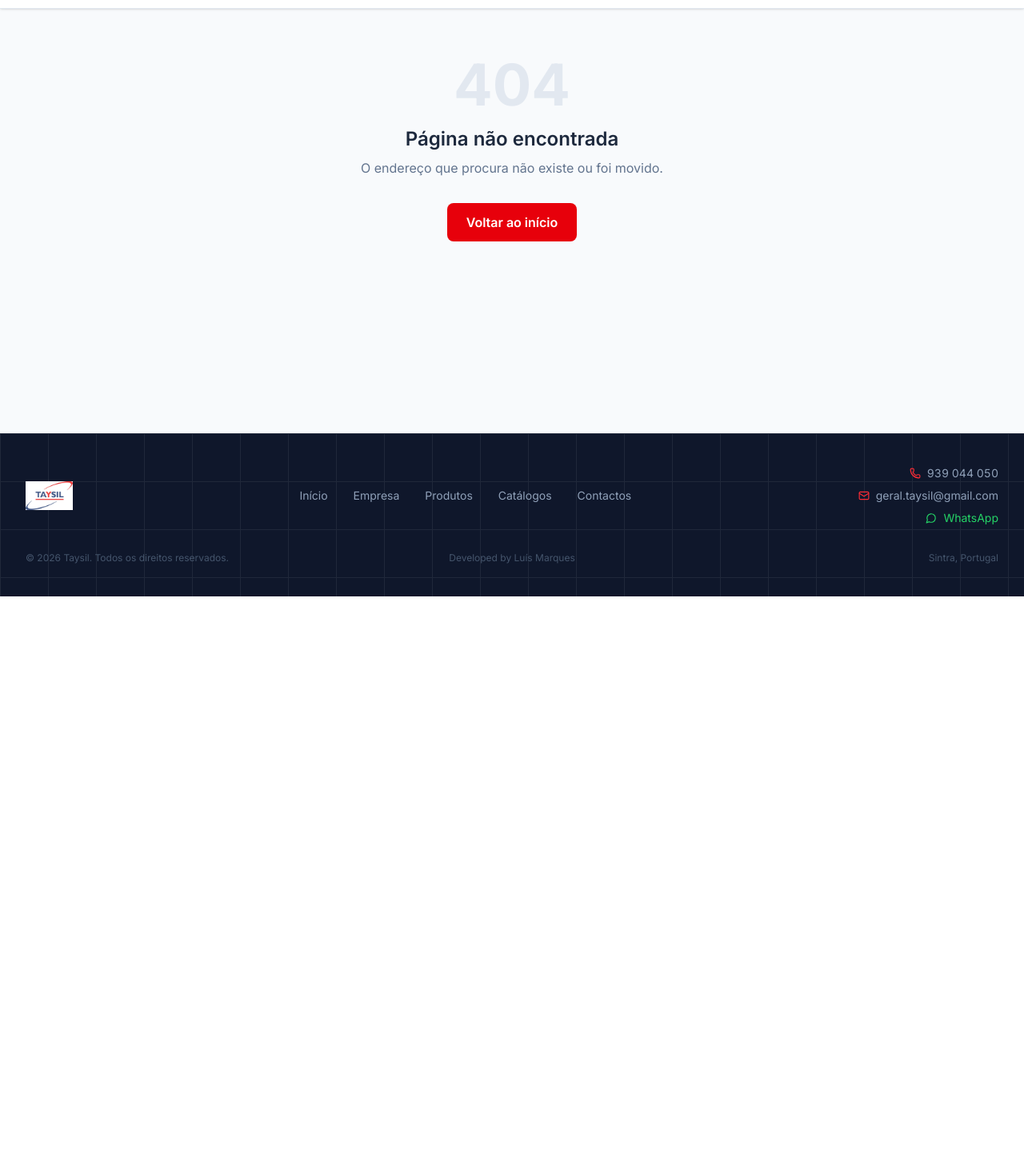
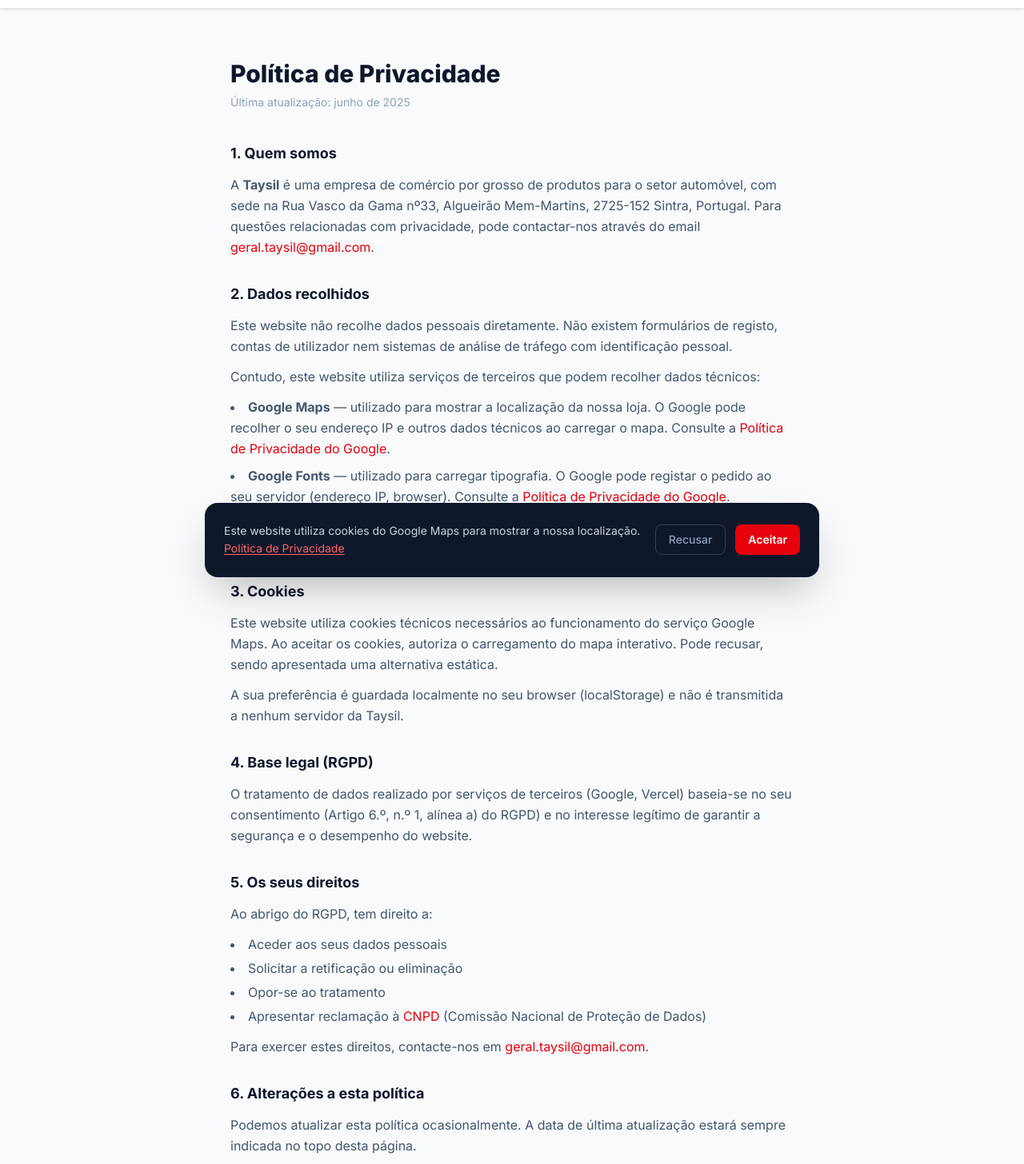
Before and after one commit to lmarques39/taysil, a React (Vite) app: page /privacidade in a window 1280 px wide. Shown: the part 54-1510 px from the top of the page at 80% size. Before the commit the page ends 800 px from the top, so only its background shows below. Built offline with nearby package versions, Linux system fonts and the light colour scheme.

Commit message:
feat: add GDPR cookie consent banner and Privacy Policy page

```diff
--- a/src/App.tsx
+++ b/src/App.tsx
@@ -6,6 +6,7 @@
 import Catalogos from './pages/Catalogos'
 import Contactos from './pages/Contactos'
 import NotFound from './pages/NotFound'
+import Privacidade from './pages/Privacidade'
 
 export default function App() {
   return (
@@ -17,6 +18,7 @@
           <Route path="/produtos" element={<Produtos />} />
           <Route path="/catalogos" element={<Catalogos />} />
           <Route path="/contactos" element={<Contactos />} />
+          <Route path="/privacidade" element={<Privacidade />} />
           <Route path="*" element={<NotFound />} />
         </Routes>
       </PageLayout>
--- /dev/null
+++ b/src/components/CookieBanner.tsx
@@ -0,0 +1,62 @@
+import { useState, useEffect } from 'react'
+import { Link } from 'react-router-dom'
+
+const STORAGE_KEY = 'taysil_cookie_consent'
+
+export type CookieConsent = 'accepted' | 'declined' | null
+
+export function useCookieConsent() {
+  const [consent, setConsent] = useState<CookieConsent>(() => {
+    return (localStorage.getItem(STORAGE_KEY) as CookieConsent) ?? null
+  })
+
+  const accept = () => {
+    localStorage.setItem(STORAGE_KEY, 'accepted')
+    setConsent('accepted')
+  }
+
+  const decline = () => {
+    localStorage.setItem(STORAGE_KEY, 'declined')
+    setConsent('declined')
+  }
+
+  return { consent, accept, decline }
+}
+
+export default function CookieBanner() {
+  const { consent, accept, decline } = useCookieConsent()
+  const [visible, setVisible] = useState(false)
+
+  useEffect(() => {
+    if (consent === null) setVisible(true)
+  }, [consent])
+
+  if (!visible) return null
+
+  return (
+    <div className="fixed bottom-0 left-0 right-0 z-50 p-4 sm:p-6">
+      <div className="max-w-3xl mx-auto bg-slate-900 text-slate-300 rounded-2xl shadow-2xl ring-1 ring-white/10 p-5 sm:p-6 flex flex-col sm:flex-row sm:items-center gap-4">
+        <p className="text-sm leading-relaxed flex-1">
+          Este website utiliza cookies do Google Maps para mostrar a nossa localização.{' '}
+          <Link to="/privacidade" className="text-red-400 hover:text-red-300 underline underline-offset-2">
+            Política de Privacidade
+          </Link>
+        </p>
+        <div className="flex gap-3 shrink-0">
+          <button
+            onClick={decline}
+            className="px-4 py-2 text-sm font-medium text-slate-400 hover:text-white border border-slate-700 hover:border-slate-500 rounded-lg transition-colors"
+          >
+            Recusar
+          </button>
+          <button
+            onClick={accept}
+            className="px-4 py-2 text-sm font-semibold bg-red-600 hover:bg-red-700 text-white rounded-lg transition-colors"
+          >
+            Aceitar
+          </button>
+        </div>
+      </div>
+    </div>
+  )
+}
--- a/src/components/Footer.tsx
+++ b/src/components/Footer.tsx
@@ -60,7 +60,10 @@
         <div className="mt-8 grid grid-cols-1 sm:grid-cols-3 gap-3 text-xs text-slate-600">
           <p>© {new Date().getFullYear()} Taysil. Todos os direitos reservados.</p>
           <p className="sm:text-center">Developed by Luís Marques</p>
-          <p className="sm:text-right">Sintra, Portugal</p>
+          <div className="sm:text-right flex sm:justify-end gap-4">
+            <span>Sintra, Portugal</span>
+            <Link to="/privacidade" className="hover:text-slate-400 transition-colors">Privacidade</Link>
+          </div>
         </div>
 
       </div>
--- a/src/components/templates/PageLayout.tsx
+++ b/src/components/templates/PageLayout.tsx
@@ -1,6 +1,7 @@
 import { type ReactNode } from 'react'
 import Navbar from '../Navbar'
 import Footer from '../Footer'
+import CookieBanner from '../CookieBanner'
 
 export default function PageLayout({ children }: { children: ReactNode }) {
   return (
@@ -8,6 +9,7 @@
       <Navbar />
       <main className="flex-1">{children}</main>
       <Footer />
+      <CookieBanner />
     </div>
   )
 }
--- a/src/pages/Contactos.tsx
+++ b/src/pages/Contactos.tsx
@@ -1,5 +1,6 @@
-import { MessageCircle } from 'lucide-react'
+import { MessageCircle, MapPin } from 'lucide-react'
 import GridOverlay from '../components/atoms/GridOverlay'
+import { useCookieConsent } from '../components/CookieBanner'
 
 const phones = [
   { number: '939 044 050', href: 'tel:939044050', label: 'Telemóvel' },
@@ -8,6 +9,8 @@
 ]
 
 export default function Contactos() {
+  const { consent, accept } = useCookieConsent()
+
   return (
     <>
       <title>Contactos | Taysil</title>
@@ -129,6 +132,7 @@
 
             {/* Right: map */}
             <div className="rounded-xl overflow-hidden ring-1 ring-slate-100 h-[500px] lg:h-full lg:min-h-[520px]">
+              {consent === 'accepted' ? (
                 <iframe
                   title="Localização Taysil"
                   src="https://maps.google.com/maps?q=38.80546,-9.34012&z=16&output=embed"
@@ -138,6 +142,28 @@
                   loading="lazy"
                   referrerPolicy="no-referrer-when-downgrade"
                 />
+              ) : (
+                <div className="w-full h-full bg-slate-100 flex flex-col items-center justify-center gap-4 p-8 text-center">
+                  <MapPin size={36} className="text-slate-300" />
+                  <p className="text-slate-500 text-sm max-w-xs">
+                    O mapa está desativado. Aceite os cookies para ver a localização interativa.
+                  </p>
+                  <button
+                    onClick={accept}
+                    className="px-4 py-2 text-sm font-semibold bg-red-600 hover:bg-red-700 text-white rounded-lg transition-colors"
+                  >
+                    Aceitar cookies
+                  </button>
+                  <a
+                    href="https://maps.google.com/?q=38.80546,-9.34012"
+                    target="_blank"
+                    rel="noopener noreferrer"
+                    className="text-sm text-red-600 hover:text-red-700 font-medium transition-colors"
+                  >
+                    Abrir no Google Maps →
+                  </a>
+                </div>
+              )}
             </div>
           </div>
         </div>
--- /dev/null
+++ b/src/pages/Privacidade.tsx
@@ -0,0 +1,126 @@
+export default function Privacidade() {
+  return (
+    <>
+      <title>Política de Privacidade | Taysil</title>
+      <meta name="description" content="Política de privacidade da Taysil — como tratamos os seus dados e os seus direitos ao abrigo do RGPD." />
+
+      <div className="pt-32 pb-20 max-w-3xl mx-auto px-4 sm:px-6 lg:px-8">
+        <h1 className="text-3xl font-extrabold text-slate-900 mb-2">Política de Privacidade</h1>
+        <p className="text-sm text-slate-400 mb-10">Última atualização: junho de 2025</p>
+
+        <div className="prose prose-slate max-w-none space-y-8 text-slate-600 leading-relaxed">
+
+          <section>
+            <h2 className="text-lg font-bold text-slate-900 mb-3">1. Quem somos</h2>
+            <p>
+              A <strong>Taysil</strong> é uma empresa de comércio por grosso de produtos para o setor automóvel,
+              com sede na Rua Vasco da Gama nº33, Algueirão Mem-Martins, 2725-152 Sintra, Portugal.
+              Para questões relacionadas com privacidade, pode contactar-nos através do email{' '}
+              <a href="mailto:geral.taysil@gmail.com" className="text-red-600 hover:text-red-700">
+                geral.taysil@gmail.com
+              </a>.
+            </p>
+          </section>
+
+          <section>
+            <h2 className="text-lg font-bold text-slate-900 mb-3">2. Dados recolhidos</h2>
+            <p>
+              Este website não recolhe dados pessoais diretamente. Não existem formulários de registo,
+              contas de utilizador nem sistemas de análise de tráfego com identificação pessoal.
+            </p>
+            <p className="mt-3">
+              Contudo, este website utiliza serviços de terceiros que podem recolher dados técnicos:
+            </p>
+            <ul className="mt-3 space-y-2 list-disc list-inside">
+              <li>
+                <strong>Google Maps</strong> — utilizado para mostrar a localização da nossa loja.
+                O Google pode recolher o seu endereço IP e outros dados técnicos ao carregar o mapa.
+                Consulte a{' '}
+                <a
+                  href="https://policies.google.com/privacy"
+                  target="_blank"
+                  rel="noopener noreferrer"
+                  className="text-red-600 hover:text-red-700"
+                >
+                  Política de Privacidade do Google
+                </a>.
+              </li>
+              <li>
+                <strong>Google Fonts</strong> — utilizado para carregar tipografia. O Google pode
+                registar o pedido ao seu servidor (endereço IP, browser). Consulte a{' '}
+                <a
+                  href="https://policies.google.com/privacy"
+                  target="_blank"
+                  rel="noopener noreferrer"
+                  className="text-red-600 hover:text-red-700"
+                >
+                  Política de Privacidade do Google
+                </a>.
+              </li>
+              <li>
+                <strong>Vercel</strong> — plataforma de alojamento do website. Pode registar
+                endereços IP e dados de acesso para fins de segurança e desempenho. Consulte a{' '}
+                <a
+                  href="https://vercel.com/legal/privacy-policy"
+                  target="_blank"
+                  rel="noopener noreferrer"
+                  className="text-red-600 hover:text-red-700"
+                >
+                  Política de Privacidade da Vercel
+                </a>.
+              </li>
+            </ul>
+          </section>
+
+          <section>
+            <h2 className="text-lg font-bold text-slate-900 mb-3">3. Cookies</h2>
+            <p>
+              Este website utiliza cookies técnicos necessários ao funcionamento do serviço Google Maps.
+              Ao aceitar os cookies, autoriza o carregamento do mapa interativo. Pode recusar, sendo
+              apresentada uma alternativa estática.
+            </p>
+            <p className="mt-3">
+              A sua preferência é guardada localmente no seu browser (localStorage) e não é transmitida
+              a nenhum servidor da Taysil.
+            </p>
+          </section>
+
+          <section>
+            <h2 className="text-lg font-bold text-slate-900 mb-3">4. Base legal (RGPD)</h2>
+            <p>
+              O tratamento de dados realizado por serviços de terceiros (Google, Vercel) baseia-se no
+              seu consentimento (Artigo 6.º, n.º 1, alínea a) do RGPD) e no interesse legítimo de
+              garantir a segurança e o desempenho do website.
+            </p>
+          </section>
+
+          <section>
+            <h2 className="text-lg font-bold text-slate-900 mb-3">5. Os seus direitos</h2>
+            <p>Ao abrigo do RGPD, tem direito a:</p>
+            <ul className="mt-3 space-y-1 list-disc list-inside">
+              <li>Aceder aos seus dados pessoais</li>
+              <li>Solicitar a retificação ou eliminação</li>
+              <li>Opor-se ao tratamento</li>
+              <li>Apresentar reclamação à <a href="https://www.cnpd.pt" target="_blank" rel="noopener noreferrer" className="text-red-600 hover:text-red-700">CNPD</a> (Comissão Nacional de Proteção de Dados)</li>
+            </ul>
+            <p className="mt-3">
+              Para exercer estes direitos, contacte-nos em{' '}
+              <a href="mailto:geral.taysil@gmail.com" className="text-red-600 hover:text-red-700">
+                geral.taysil@gmail.com
+              </a>.
+            </p>
+          </section>
+
+          <section>
+            <h2 className="text-lg font-bold text-slate-900 mb-3">6. Alterações a esta política</h2>
+            <p>
+              Podemos atualizar esta política ocasionalmente. A data de última atualização estará sempre
+              indicada no topo desta página.
+            </p>
+          </section>
+
+        </div>
+      </div>
+    </>
+  )
+}
```
Lines whose indentation alone changed are shown as unchanged.
